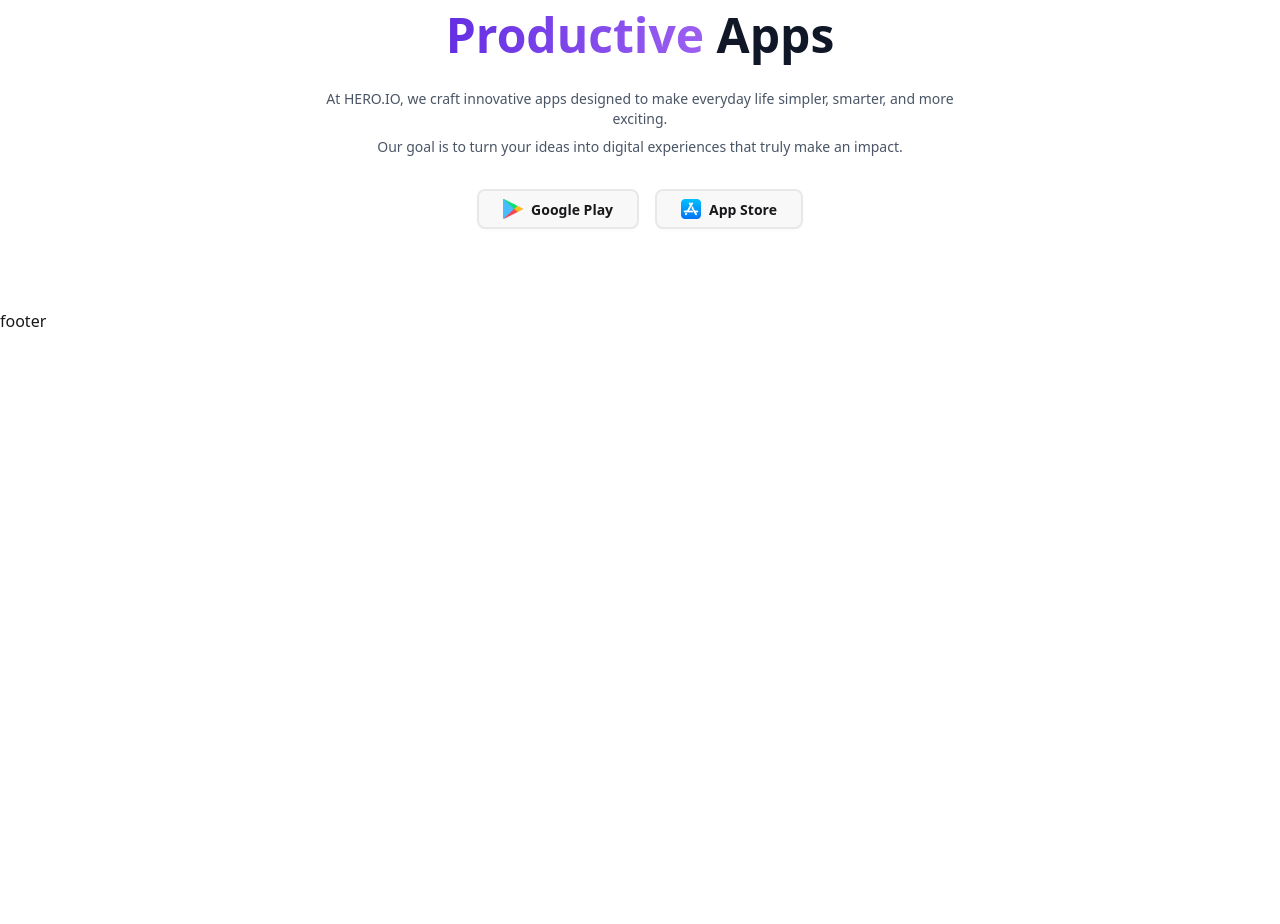
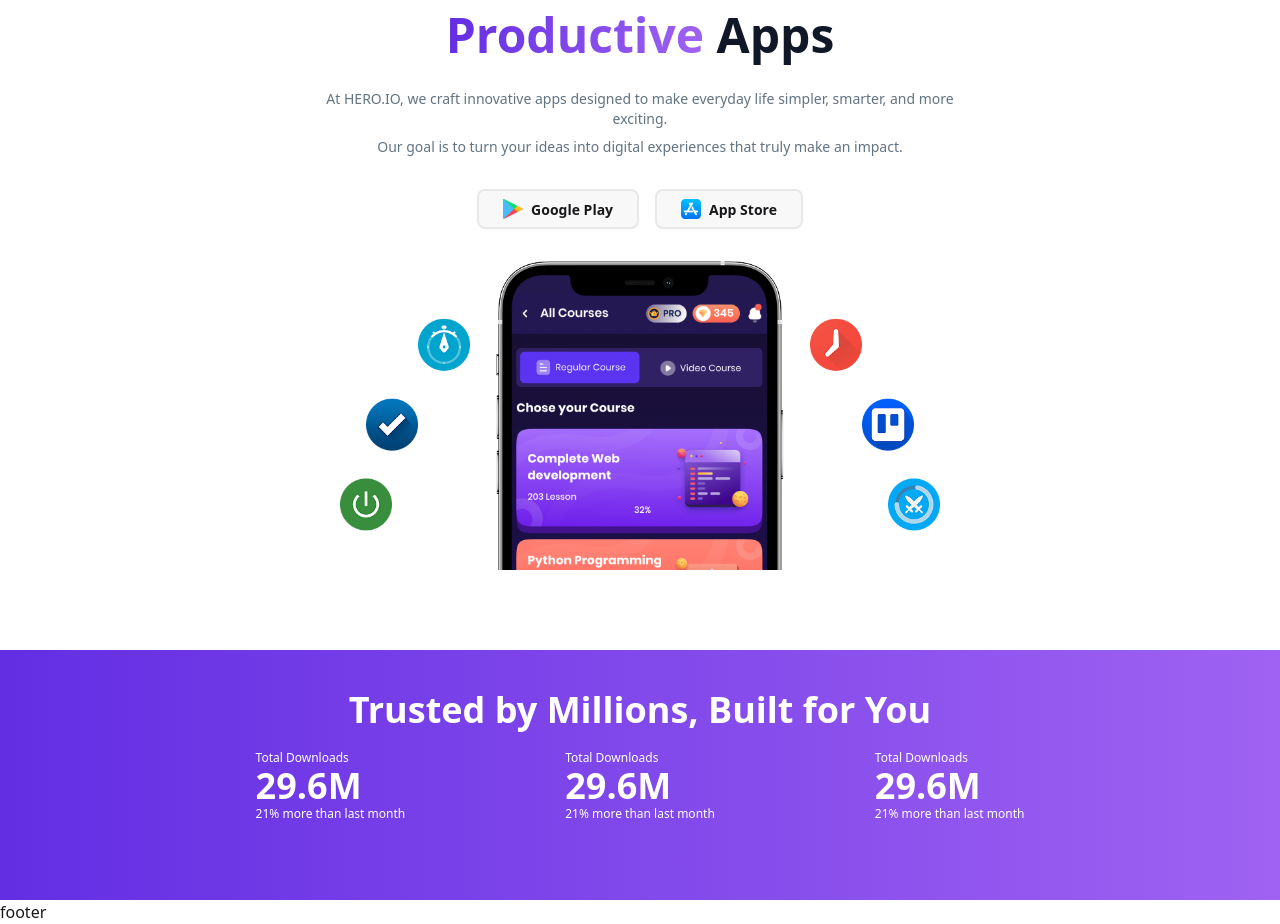
Before and after one commit to prachi23chowdhury/hero-app, a React (Vite) app: page / in a window 1280 px wide. Shown: the part 160-1084 px from the top of the page. Before the commit the page ends 800 px from the top, so only its background shows below. Built offline with nearby package versions, Linux system fonts and the light colour scheme.

Commit message:
added my banner section

```diff
--- /dev/null
+++ b/src/TrustedBy.jsx
@@ -0,0 +1,28 @@
+import React from 'react';
+
+const TrustedBy = () => {
+    return (
+        <div className='h-[250px] w-full bg-primary'>
+           <h1 className='font-bold text-4xl text-center pt-10 text-white'>Trusted by Millions, Built for You</h1>
+           <div className='flex gap-40 justify-center mt-5'>
+            <div>
+            <p className='text-xs text-white'>Total Downloads</p>
+            <h1 className='font-bold text-4xl text-white'>29.6M</h1>
+            <p className='text-xs text-white'>21% more than last month</p>
+           </div>
+           <div>
+            <p className='text-xs text-white'>Total Downloads</p>
+            <h1 className='font-bold text-4xl text-white'>29.6M</h1>
+            <p className='text-xs text-white'>21% more than last month</p>
+           </div>
+           <div>
+            <p className='text-xs text-white'>Total Downloads</p>
+            <h1 className='font-bold text-4xl text-white'>29.6M</h1>
+            <p className='text-xs text-white'>21% more than last month</p>
+           </div>
+           </div>
+        </div>
+    );
+};
+
+export default TrustedBy;
--- a/src/components/Banner.jsx
+++ b/src/components/Banner.jsx
@@ -1,42 +1,46 @@
 import React from "react";
-import { FaGooglePlay, FaApple } from "react-icons/fa";
 import Googleplay from "../assets/Google.png";
 import Appstore from "../assets/App store.png";
+import hero from "../assets/hero.png";
 
 const Banner = () => {
   return (
     <div className="w-full px-5 lg:px-20 py-20 text-center bg-base-100 pt-10">
 
-
-      <h1 className="text-4xl lg:text-5xl font-bold leading-tight text-gray-900 ">
+      <h1 className="text-4xl lg:text-5xl font-bold leading-tight text-gray-900">
         We Build <br />
-        <span className="bg-primary-text">Productive </span> Apps
+        <span className="bg-primary-text">Productive</span> Apps
       </h1>
 
-
-      <p className="mt-6 text-sm text-gray-600 max-w-2xl mx-auto ">
+      <p className="mt-6 text-sm text-[#627382] max-w-2xl mx-auto">
         At HERO.IO, we craft innovative apps designed to make everyday life
         simpler, smarter, and more exciting.
       </p>
 
-      <p className="text-sm text-gray-600 max-w-2xl mx-auto mt-2">
+      <p className="text-sm text-[#627382] max-w-2xl mx-auto mt-2">
         Our goal is to turn your ideas into digital experiences that truly make an impact.
       </p>
 
-
       <div className="mt-8 flex flex-col sm:flex-row justify-center gap-4">
-
-      <button className="btn  gap-2 px-6 py-3 rounded-lg border-2">
-          <img className="w-[20px] h-[20px]"  src={Googleplay} alt="" />
-         Google Play
+        <button className="btn gap-2 px-6 py-3 rounded-lg border-2">
+          <img className="w-[20px] h-[20px]" src={Googleplay} alt="" />
+          Google Play
         </button>
 
-        <button className="btn  gap-2 px-6 py-3 rounded-lg border-2">
+        <button className="btn gap-2 px-6 py-3 rounded-lg border-2">
           <img className="w-[20px] h-[20px]" src={Appstore} alt="" />
           App Store
         </button>
+      </div>
 
+
+      <div className="mt-8 flex justify-center">
+        <img
+          src={hero} alt=""
+          className="w-[250px] sm:w-[300px] lg:w-[600px] mx-auto"
+        />
       </div>
+
     </div>
   );
 };
--- a/src/pages/Home/Home.jsx
+++ b/src/pages/Home/Home.jsx
@@ -1,12 +1,15 @@
 import React from 'react';
 import Navbar from '../../components/Navbar';
 import Banner from '../../components/Banner';
+import TrustedStats from '../../TrustedBy';
+import TrustedBy from '../../TrustedBy';
 
 const Home = () => {
     return (
         <div>
 
             <Banner></Banner>
+           <TrustedBy></TrustedBy>
         </div>
     );
 };
```
